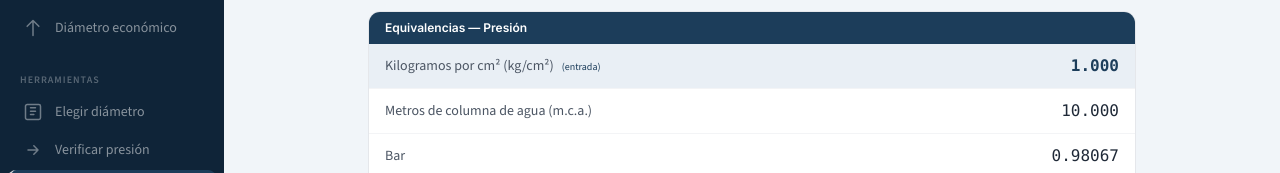
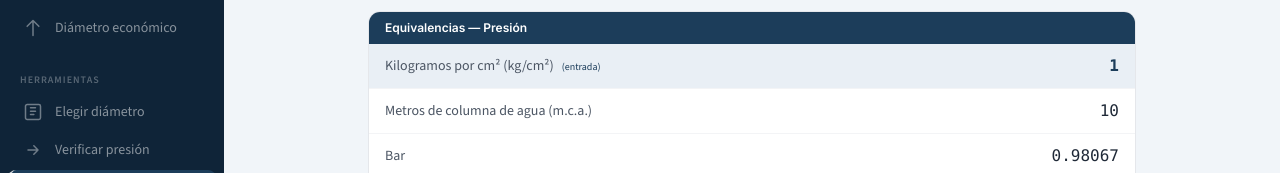
Before and after one commit to simexco/hidrocalc, a Next.js app: page /conversor in a window 1280 px wide. Shown: the part 377-550 px from the top of the page. Built offline with nearby package versions, Linux system fonts and the light colour scheme.

Commit message:
Conversor: mejor formato de numeros (decimales segun magnitud + separador de miles, sin notacion exponencial)

```diff
--- a/src/app/(modules)/conversor/page.tsx
+++ b/src/app/(modules)/conversor/page.tsx
@@ -104,15 +104,19 @@ const tempFromC = (c: number, u: string) => (u.includes("Celsius") ? c : u.inclu
 const PERIM_UNITS = ["Centímetros (cm)", "Milímetros (mm)", "Metros (m)", "Pulgadas (in)"];
 const perimToMM = (v: number, u: string) => (u.includes("Milímetros") ? v : u.includes("Centímetros") ? v * 10 : u.includes("Metros") ? v * 1000 : v * 25.4);
 
-// Formato legible (evita 0.0000001 y 123456.999)
+// Formato legible: decimales según la magnitud, con separador de miles y sin notación exponencial
 function fmt(v: number): string {
   if (!isFinite(v)) return "—";
   if (v === 0) return "0";
   const abs = Math.abs(v);
-  if (abs >= 100000 || abs < 0.001) return v.toExponential(3);
-  if (abs >= 100) return v.toFixed(2);
-  if (abs >= 1) return v.toFixed(3);
-  return v.toFixed(5);
+  let dec: number;
+  if (abs >= 1000) dec = 2;
+  else if (abs >= 10) dec = 3;
+  else if (abs >= 1) dec = 4;
+  else if (abs >= 0.01) dec = 5;
+  else if (abs >= 0.0001) dec = 7;
+  else dec = 9;
+  return v.toLocaleString("es-MX", { minimumFractionDigits: 0, maximumFractionDigits: dec });
 }
 
 export default function ConversorPage() {
```
